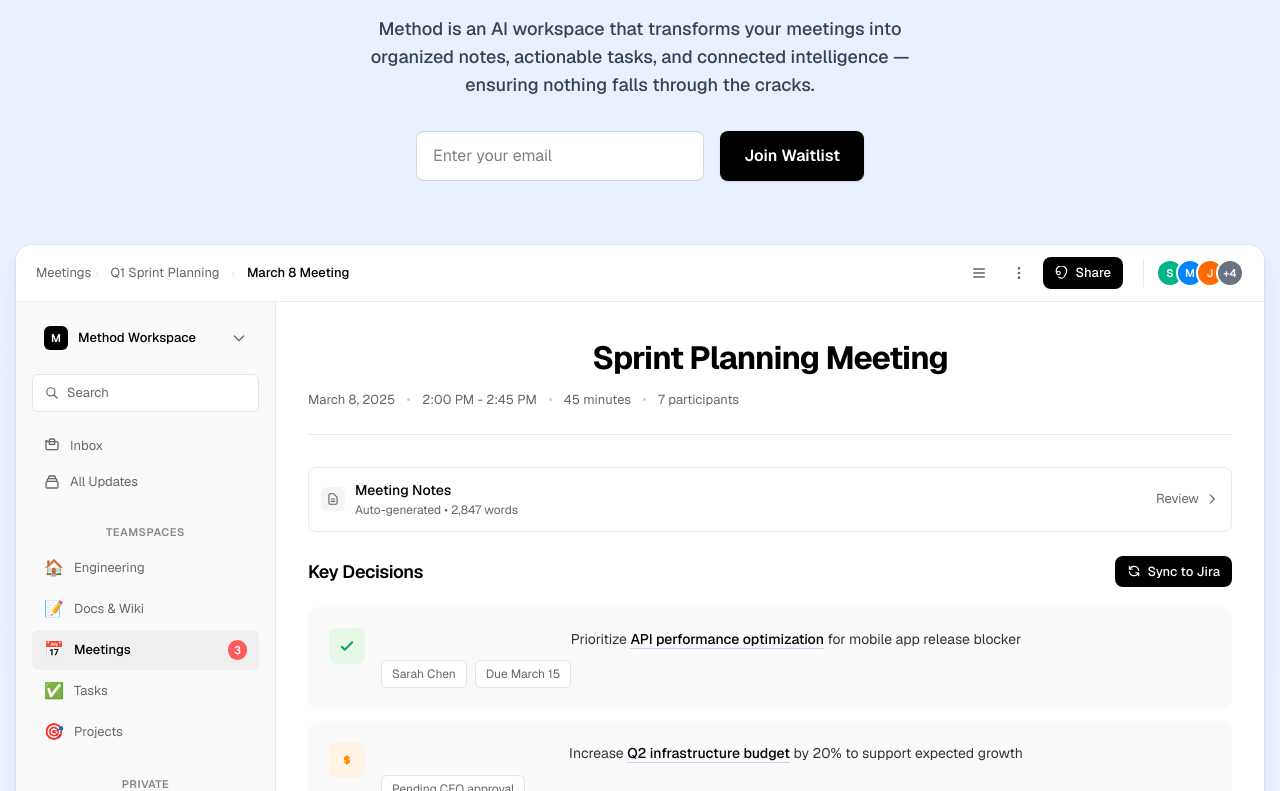
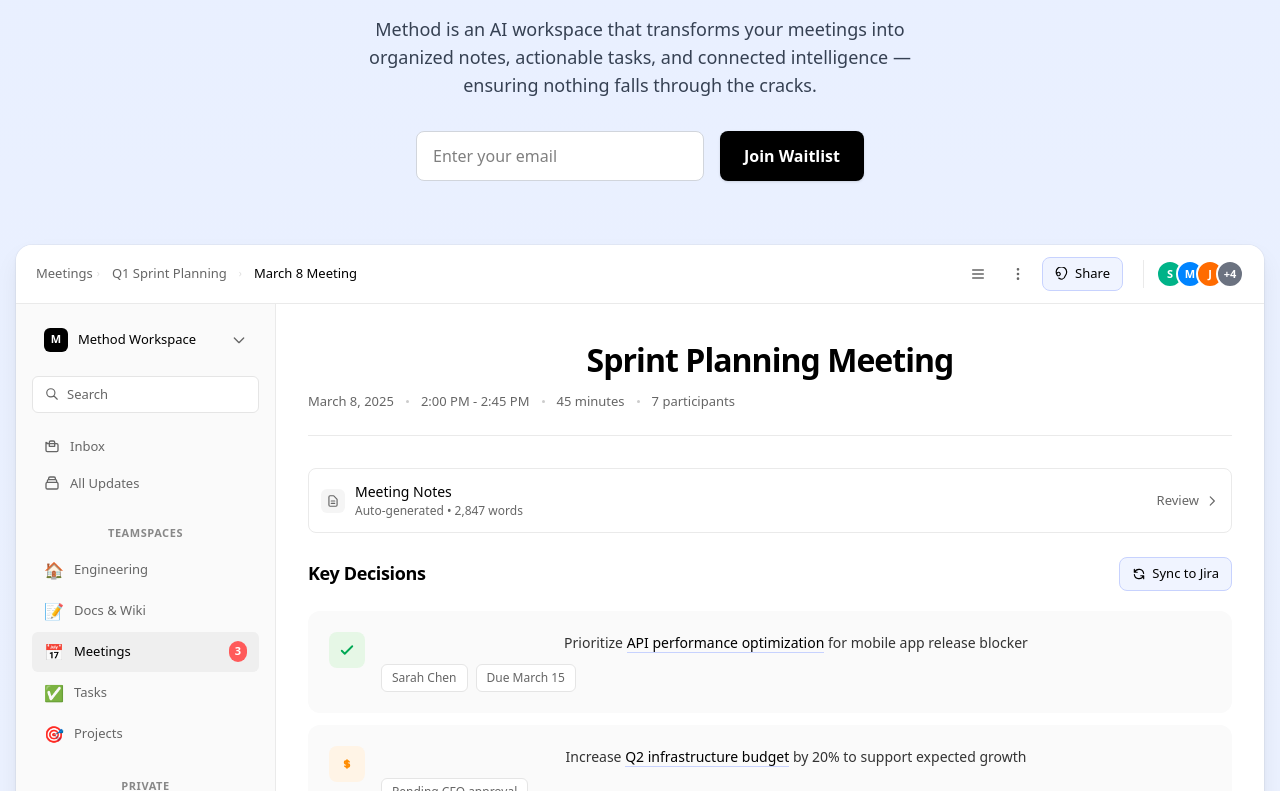
Before and after one commit to AmoghReddy45/method-landing-page, a Next.js app: page / in a window 1280 px wide. Shown: the part 393-1184 px from the top of the page. Built offline with nearby package versions, Linux system fonts and the light colour scheme; no server answers.

Commit message:
refactor UI components for improved styling and layout consistency

```diff
--- a/src/app/AnimatedThreeWays.tsx
+++ b/src/app/AnimatedThreeWays.tsx
@@ -109,7 +109,7 @@ const points = [
                 </span>
               </span>.
             </p>
-            <div className="p-4 bg-[#FAFAFA] rounded-lg border border-[#EAEAEA]">
+            <div className="p-4 bg-[#FAFAFA] rounded-lg border border-[#C7D2FE]">
               <div className="text-[13px] text-[#000] font-medium">💡 Smart connections found</div>
               <div className="text-[12px] text-[#666] mt-1">2 related decisions • 1 linked ticket</div>
             </div>
@@ -125,7 +125,7 @@ const points = [
       <div className="w-full h-full flex items-center justify-center p-4">
         <div className="w-full max-w-lg h-96 bg-white rounded-2xl shadow-[0_0_0_1px_rgba(0,0,0,0.03),0_2px_4px_rgba(0,0,0,0.04),0_12px_24px_rgba(0,0,0,0.06)] p-8 border-0 overflow-hidden">
           <div className="flex items-center gap-4 mb-8">
-            <div className="w-10 h-10 bg-[#F5F5F5] rounded-lg flex items-center justify-center">
+            <div className="w-10 h-10 bg-[#F0F4FF] rounded-lg flex items-center justify-center border border-[#C7D2FE]">
               <span className="text-[#666] text-lg">🎯</span>
             </div>
             <div>
--- a/src/app/globals.css
+++ b/src/app/globals.css
@@ -3,14 +3,6 @@
 :root {
   --background: #ffffff;
   --foreground: #171717;
-}
-
-/* stylelint-disable-next-line at-rule-no-unknown */
-@theme inline {
-  --color-background: var(--background);
-  --color-foreground: var(--foreground);
-  --font-sans: var(--font-geist-sans);
-  --font-mono: var(--font-geist-mono);
 }
 
 @media (prefers-color-scheme: dark) {
--- a/src/app/page.tsx
+++ b/src/app/page.tsx
@@ -92,6 +92,17 @@ export default function Home() {
     window.addEventListener('scroll', handleScroll, { passive: true });
     return () => window.removeEventListener('scroll', handleScroll);
   }, [lastScrollY]);
+
+  // Scroll to top and reset URL on page load/refresh
+  useEffect(() => {
+    // Scroll to top
+    window.scrollTo(0, 0);
+
+    // Reset URL to base URL (remove hash fragments)
+    if (window.location.hash || window.location.pathname !== '/') {
+      window.history.replaceState(null, '', '/');
+    }
+  }, []);
 
   return (
     <div className="min-h-screen flex flex-col bg-gradient-to-b from-[#E8EFFF] to-[#F5F8FF] font-sans">
@@ -193,7 +204,7 @@ export default function Home() {
                       <path strokeLinecap="round" strokeLinejoin="round" d="M12 5v.01M12 12v.01M12 19v.01M12 6a1 1 0 110-2 1 1 0 010 2zm0 7a1 1 0 110-2 1 1 0 010 2zm0 7a1 1 0 110-2 1 1 0 010 2z" />
                     </svg>
                   </button>
-                  <button className="flex items-center gap-1.5 px-3 py-1.5 bg-[#000] hover:bg-[#333] text-white rounded-lg text-[13px] font-medium transition-all duration-150 hover:-translate-y-[1px]">
+                  <button className="flex items-center gap-1.5 px-3 py-1.5 bg-[#F0F4FF] hover:bg-[#E8EFFF] text-[#000] border border-[#C7D2FE] rounded-lg text-[13px] font-medium transition-all duration-150 hover:-translate-y-[1px]">
                     <svg width="14" height="14" fill="none" stroke="currentColor" viewBox="0 0 24 24" strokeWidth="2">
                       <path strokeLinecap="round" strokeLinejoin="round" d="M8.684 13.342C8.886 12.938 9 12.482 9 12c0-.482-.114-.938-.316-1.342m0 2.684a3 3 0 110-2.684m9.032 4.026a9.001 9.001 0 10-13.432 0m13.432 0A9.001 9.001 0 0112 21a9.001 9.001 0 01-5.716-2.026" />
                     </svg>
@@ -511,7 +522,7 @@ export default function Home() {
                 <div className="content-section mb-12">
                   <div className="section-header flex justify-between items-center mb-5">
                     <h2 className="section-title-main text-[18px] font-semibold text-[#000] tracking-[-0.02em]">Key Decisions</h2>
-                    <button className="sync-button flex items-center gap-1.5 px-3 py-1.5 bg-[#000] hover:bg-[#333] text-white rounded-lg text-[13px] font-medium transition-all duration-150 hover:-translate-y-[1px]">
+                    <button className="sync-button flex items-center gap-1.5 px-3 py-1.5 bg-[#F0F4FF] hover:bg-[#E8EFFF] text-[#000] border border-[#C7D2FE] rounded-lg text-[13px] font-medium transition-all duration-150 hover:-translate-y-[1px]">
                       <svg width="14" height="14" fill="none" stroke="currentColor" viewBox="0 0 24 24" strokeWidth="2">
                         <path strokeLinecap="round" strokeLinejoin="round" d="M4 4v5h.582m15.356 2A8.001 8.001 0 004.582 9m0 0H9m11 11v-5h-.581m0 0a8.003 8.003 0 01-15.357-2m15.357 2H15" />
                       </svg>
```
